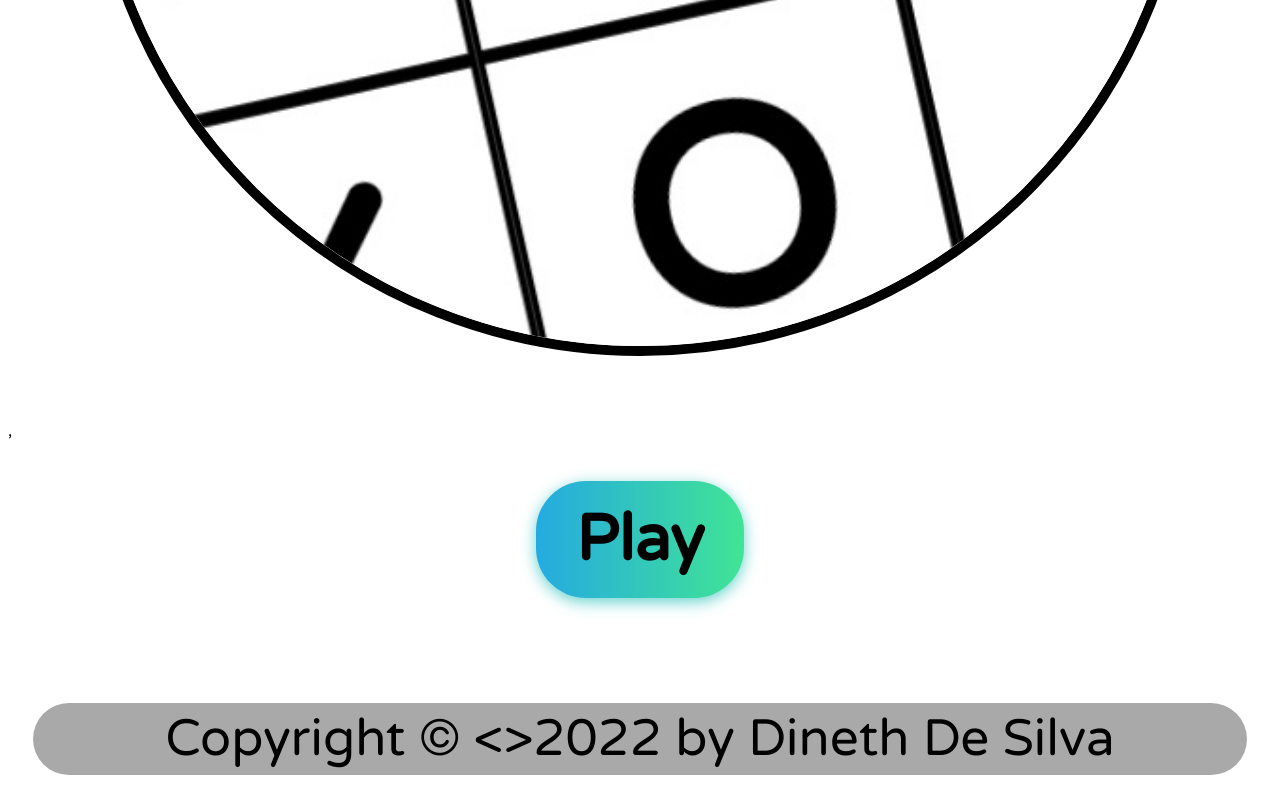
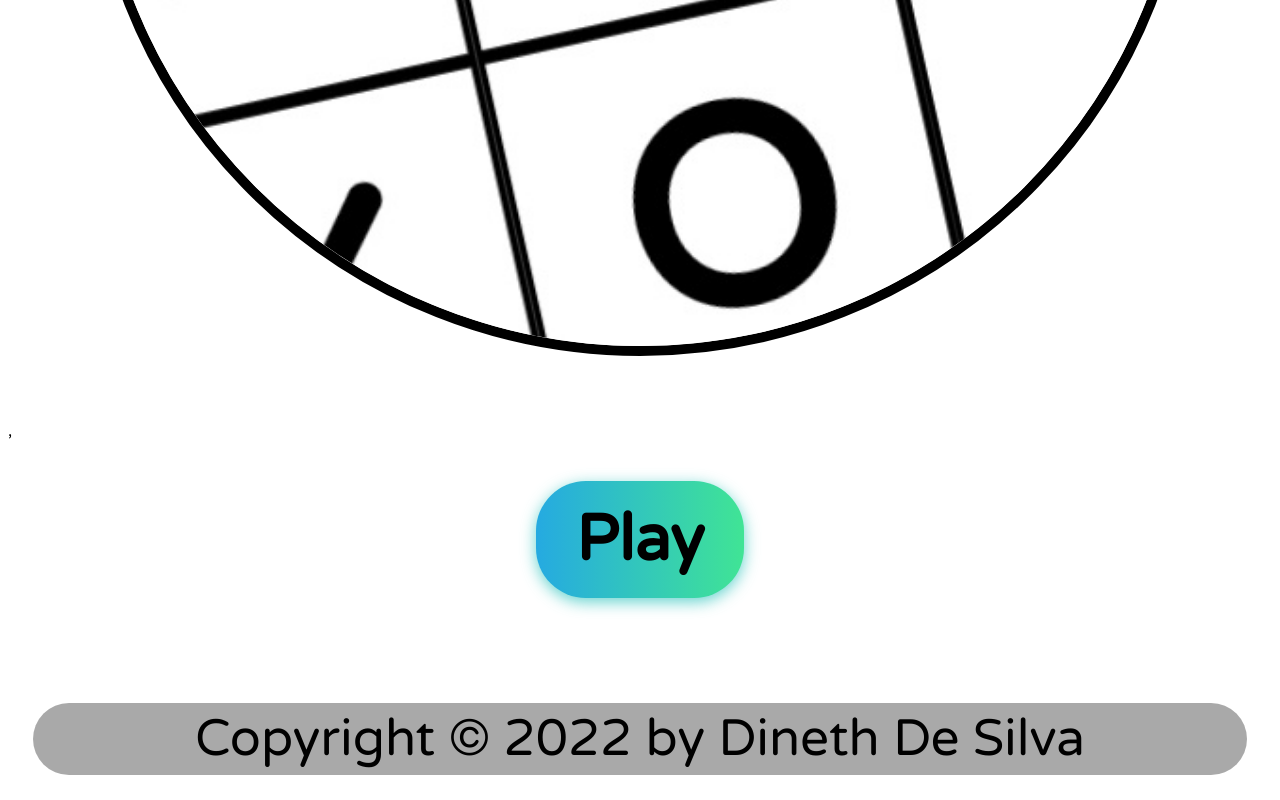
Before and after one commit to Dineth-De-Silva/Tic-Tac-Toa, a plain HTML site: page index.html in a window 1280 px wide. Shown: the part 1085-1885 px from the top of the page. Drawn offline with Linux system fonts and the light colour scheme.

Commit message:
Minor bug fixes

```diff
--- a/index.html
+++ b/index.html
@@ -44,7 +44,7 @@
   <br />
   <br />
   <footer>
-    <div style="background-color: darkgray;border-radius: 50px;margin: 25px;padding: 5px;text-align: center; font-size: 4vw">Copyright © <>2022 by Dineth De Silva</div>
+    <div style="background-color: darkgray;border-radius: 50px;margin: 25px;padding: 5px;text-align: center; font-size: 4vw">Copyright © 2022 by Dineth De Silva</div>
   </footer>
   <script src="./game.js"></script>
 </body>
```
Also changed, not shown: style.css (line endings or trailing spaces).
